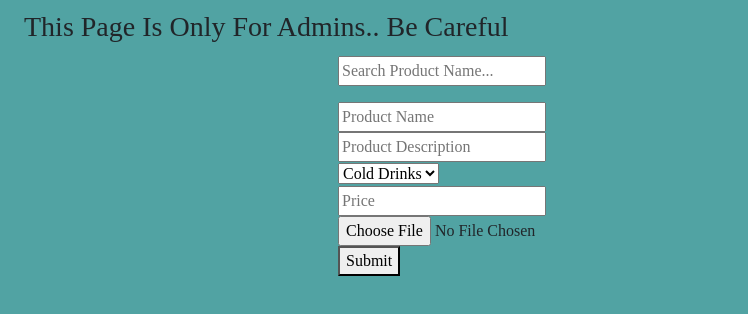
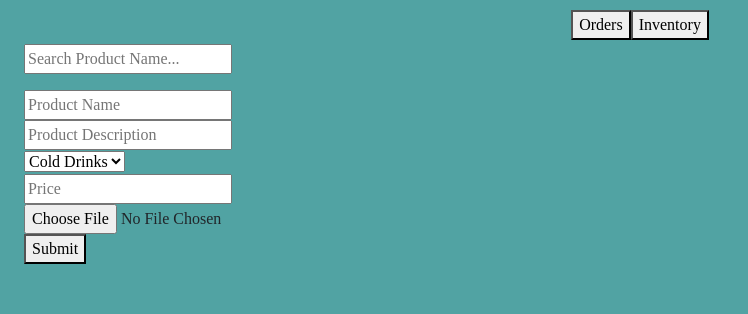
Before and after one commit to a-elshennawy/the-cafe, a React (Vite) app: page /admin in a window 1280 px wide. Shown: the top 314 px of the page, without its empty margins (0-748 px from the left). Built offline with nearby package versions, Linux system fonts and the light colour scheme; a web font is replaced by a local one.

Commit message:
structure

```diff
--- a/src/App.jsx
+++ b/src/App.jsx
@@ -7,7 +7,6 @@ import Layout from "./components/Layout/Layout";
 const Admin = lazy(() => import("./components/pages/Admin"));
 const Home = lazy(() => import("./components/pages/Home/Home"));
 const StaffLogin = lazy(() => import("./components/pages/StaffLogin"));
-const Orders = lazy(() => import("./components/pages/Orders"));
 
 function App() {
   return (
@@ -20,7 +19,6 @@ function App() {
             </Route>
             <Route path="/staff-login" element={<StaffLogin />} />
             <Route path="/admin" element={<Admin />} />
-            <Route path="/orders" element={<Orders />} />
             <Route />
           </Routes>
         </Suspense>
--- a/src/components/pages/Admin.jsx
+++ b/src/components/pages/Admin.jsx
@@ -2,8 +2,12 @@ export default function Admin() {
   return (
     <>
       <section className="container-fluid row justify-content-center align-items-center m-0 gap-1">
-        <h3>this page is only for Admins.. be careful</h3>
-        <div className="crudSide col-lg-6 col-12">
+        <div className="navTabs col-12 text-center">
+          <button>orders</button>
+          <button>inventory</button>
+        </div>
+        <div className="InvSection col-12">
+          <div className="crudSide">
             <input type="search" placeholder="search product name..." />
             <form className="crudForm py-3">
               <div className="inputContainer">
@@ -28,7 +32,8 @@ export default function Admin() {
               <button>submit</button>
             </form>
           </div>
-        <div className="productSide col-lg-6 col-12"></div>
+          <div className="productSide"></div>
+        </div>
       </section>
     </>
   );
--- a/src/components/pages/Orders.jsx
+++ /dev/null
@@ -1,5 +0,0 @@
-import React from "react";
-
-export default function Orders() {
-  return <div>Orders</div>;
-}
```
Lines whose indentation alone changed are shown as unchanged.
